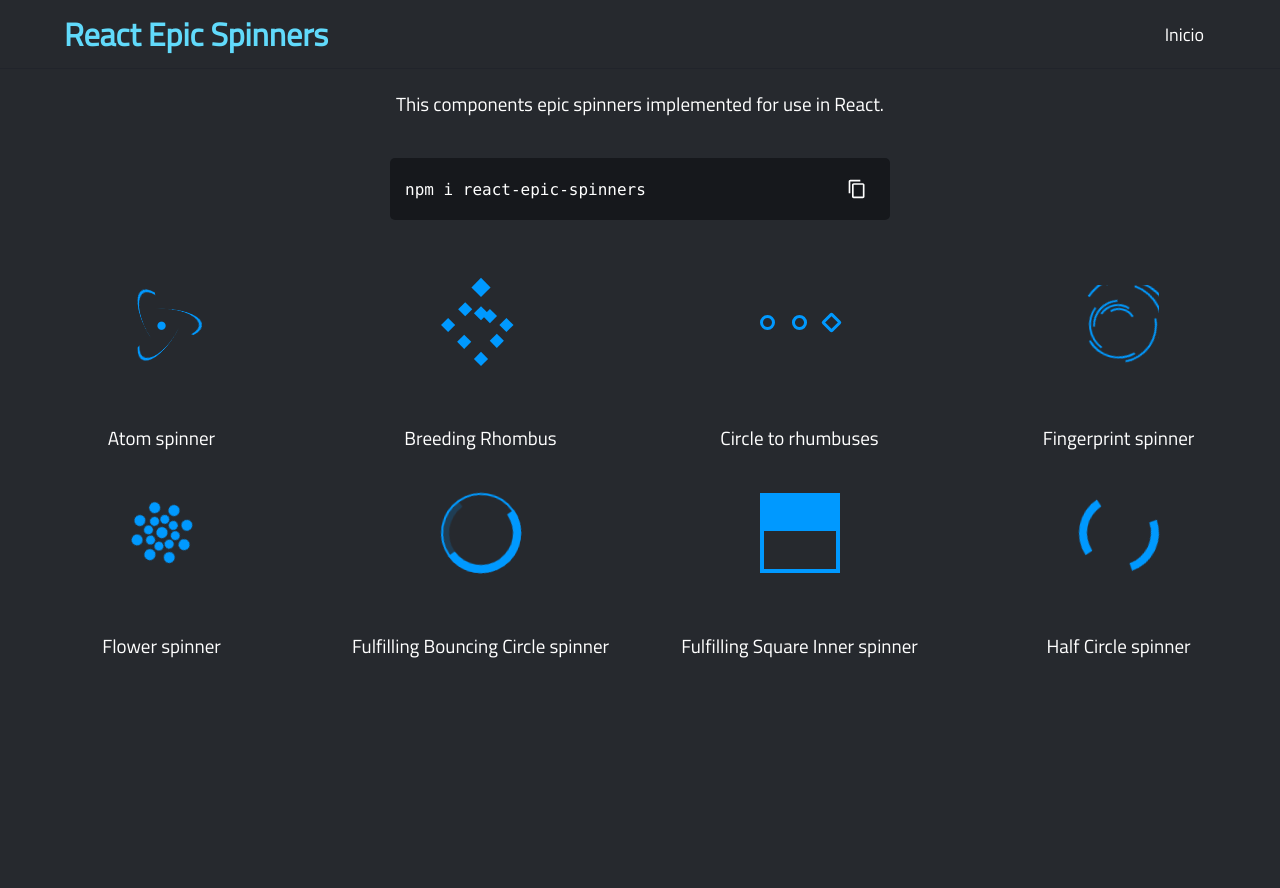
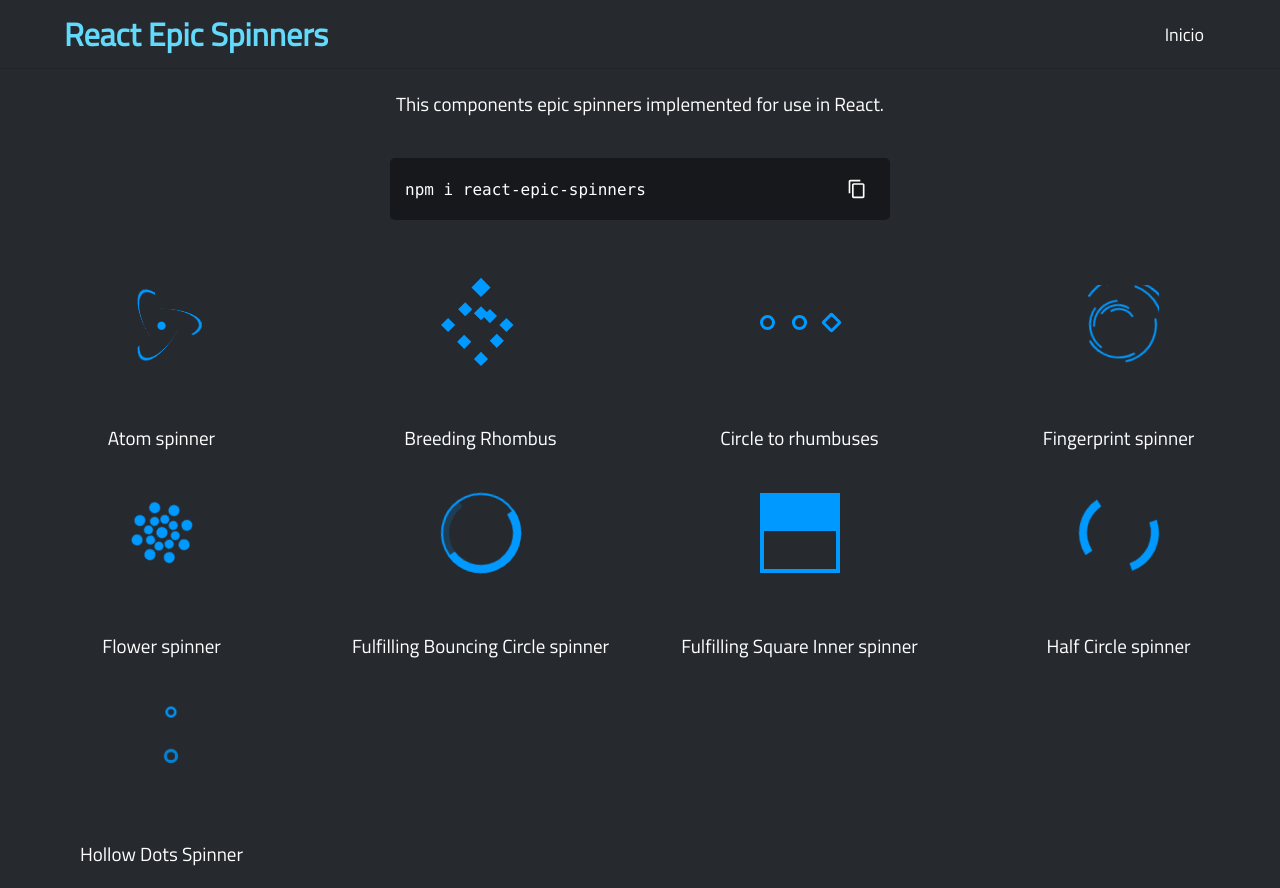
Before and after one commit to Juanestban/react-epic-spinners, a React (Create React App) app: page /#/ in a window 1280 px wide. Before the commit the page ends 800 px from the top, so only its background shows below. Built offline with nearby package versions, Linux system fonts and the light colour scheme.

Commit message:
Feat: add new spinner [HollowDotsSpinner]

```diff
--- /dev/null
+++ b/src/components/Molecules/Spinners/HollowDotsSpinner/HollowDotsSpinner.js
@@ -0,0 +1,19 @@
+import { HollowDotsContainer } from './styles'
+
+export const HollowDotsSpinner = ({ color, sizeCircle, duration }) => {
+  const circles = Array.from({ length: 3 })
+  const caclDelay = (index) => `calc(300ms * ${index})`
+
+  return (
+    <HollowDotsContainer
+      color={color}
+      duration={duration}
+      sizeCircle={sizeCircle}
+    >
+      {circles.map((_, index) => {
+        const styleDelay = { animationDelay: caclDelay(index + 1) }
+        return <div key={index} className="dot" style={styleDelay} />
+      })}
+    </HollowDotsContainer>
+  )
+}
--- /dev/null
+++ b/src/components/Molecules/Spinners/HollowDotsSpinner/index.js
@@ -0,0 +1 @@
+export { HollowDotsSpinner as default } from './HollowDotsSpinner'
--- /dev/null
+++ b/src/components/Molecules/Spinners/HollowDotsSpinner/styles.js
@@ -0,0 +1,32 @@
+import styled from 'styled-components'
+
+const getColor = ({ color = '#ff1d5e' }) => color
+const getDuration = ({ duration = 1000 }) => `${duration}ms`
+const getSize = ({ sizeCircle = 18 }) => `${sizeCircle}px`
+
+export const HollowDotsContainer = styled.div`
+  width: ${getSize};
+  height: ${getSize};
+
+  & .dot {
+    width: ${getSize};
+    height: ${getSize};
+    margin: 2px calc(${getSize} / 2);
+    border: calc(${getSize} / 4) solid ${getColor};
+    border-radius: 50%;
+    float: left;
+    transform: scale(0);
+    animation: hollowDotsAnimation ${getDuration} infinite 0ms;
+  }
+
+  @keyframes hollowDotsAnimation {
+    50% {
+      transform: scale(1);
+      opacity: 1;
+    }
+
+    100% {
+      opacity: 0;
+    }
+  }
+`
--- a/src/components/Molecules/Spinners/index.js
+++ b/src/components/Molecules/Spinners/index.js
@@ -6,6 +6,7 @@
 import FulfillBounCircleSpinner from './FulfillBounCircleSpinner'
 import FulfillSquareSpinner from './FulfillSquareSpinner'
 import HalfCircleSpinner from './HalfCircleSpinner'
+import HollowDotsSpinner from './HollowDotsSpinner'
 
 const Spinners = {
   AtomSpinner,
@@ -16,6 +17,7 @@
   FulfillBounCircleSpinner,
   FulfillSquareSpinner,
   HalfCircleSpinner,
+  HollowDotsSpinner,
 }
 
 const nameSpinners = [
@@ -27,6 +29,7 @@
   'Fulfilling Bouncing Circle spinner',
   'Fulfilling Square Inner spinner',
   'Half Circle spinner',
+  'Hollow Dots Spinner',
 ]
 
 export default Spinners
@@ -39,5 +42,6 @@
   FulfillBounCircleSpinner,
   FulfillSquareSpinner,
   HalfCircleSpinner,
+  HollowDotsSpinner,
   nameSpinners,
 }
```
